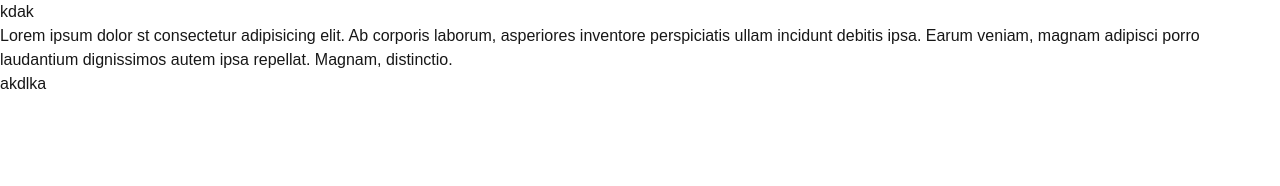
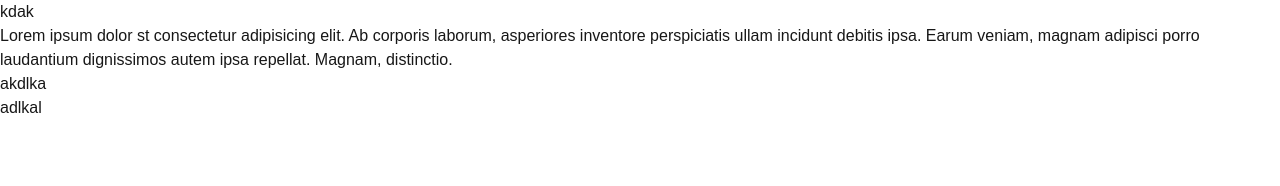
Before and after one commit to omar-faruk72/docker-larn, a Next.js app: page / in a window 1280 px wide. Shown: the top 186 px of the page. Built offline with nearby package versions, Linux system fonts and the light colour scheme.

Commit message:
added an new file update app file

```diff
--- a/app/page.tsx
+++ b/app/page.tsx
@@ -11,6 +11,7 @@ export default function Home() {
         repellat. Magnam, distinctio.
       </p>
       <h1>akdlka</h1>
+      <h1>adlkal</h1>
     </div>
   );
 }
```
